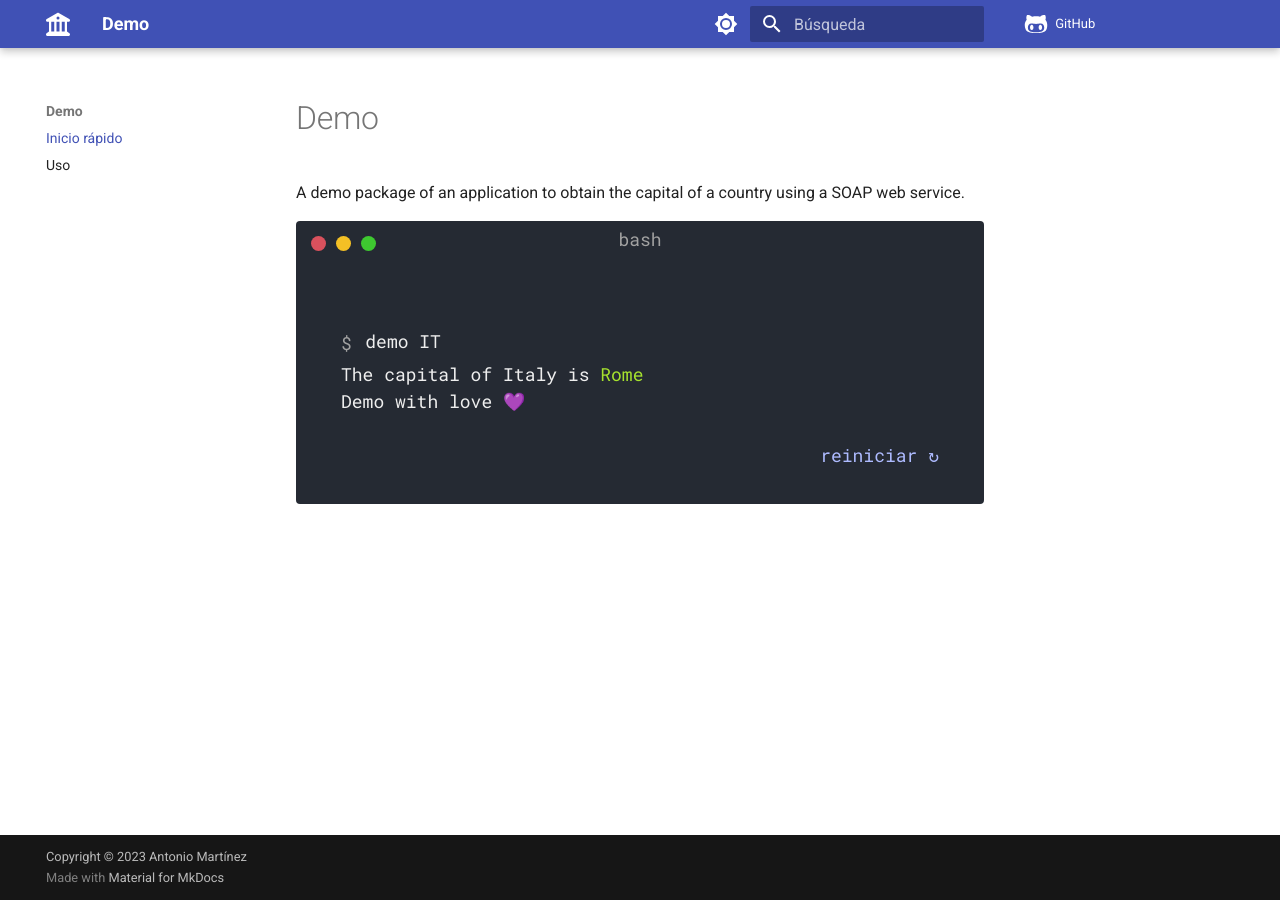
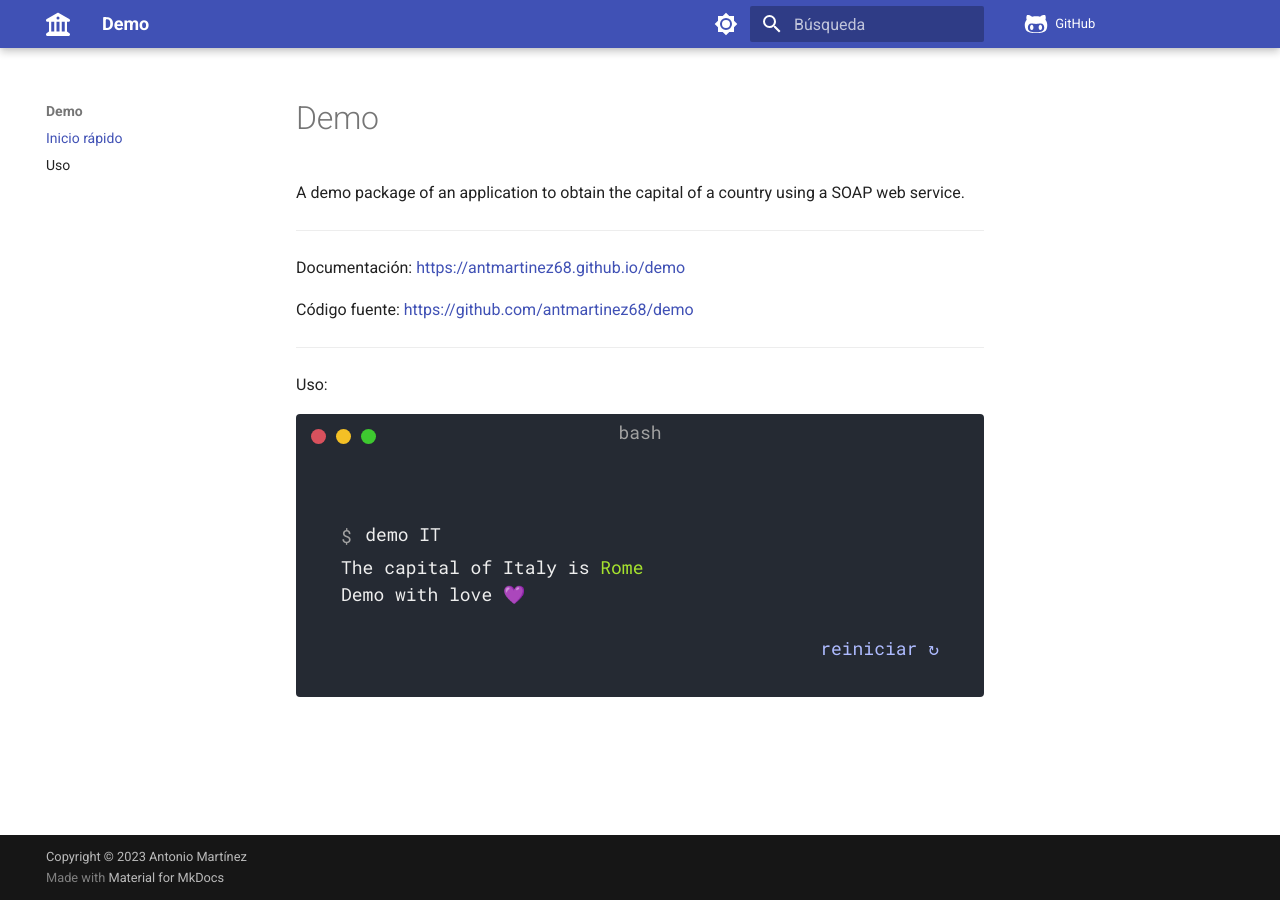
Before and after one commit to antmartinez68/demo, an MkDocs documentation site: the page built from docs/README.md, in a window 1280 px wide. Built offline with MkDocs 1.6.1 and Material for MkDocs 9.7.7, drawn with Linux system fonts in a browser that asks for light colours; comment, search, counter and statistics services are not loaded.

Commit message:
Actualizado README.md

```diff
--- a/docs/README.md
+++ b/docs/README.md
@@ -1,6 +1,16 @@
 # Demo
 
 A demo package of an application to obtain the capital of a country using a SOAP web service.
+
+---
+
+Documentación: [https://antmartinez68.github.io/demo](https://antmartinez68.github.io/demo)
+
+Código fuente: [https://github.com/antmartinez68/demo](https://github.com/antmartinez68/demo)
+
+---
+
+Uso:
 
 <div class="termy">
 
```
Also changed, not shown: README.md (+10 -0 lines).
